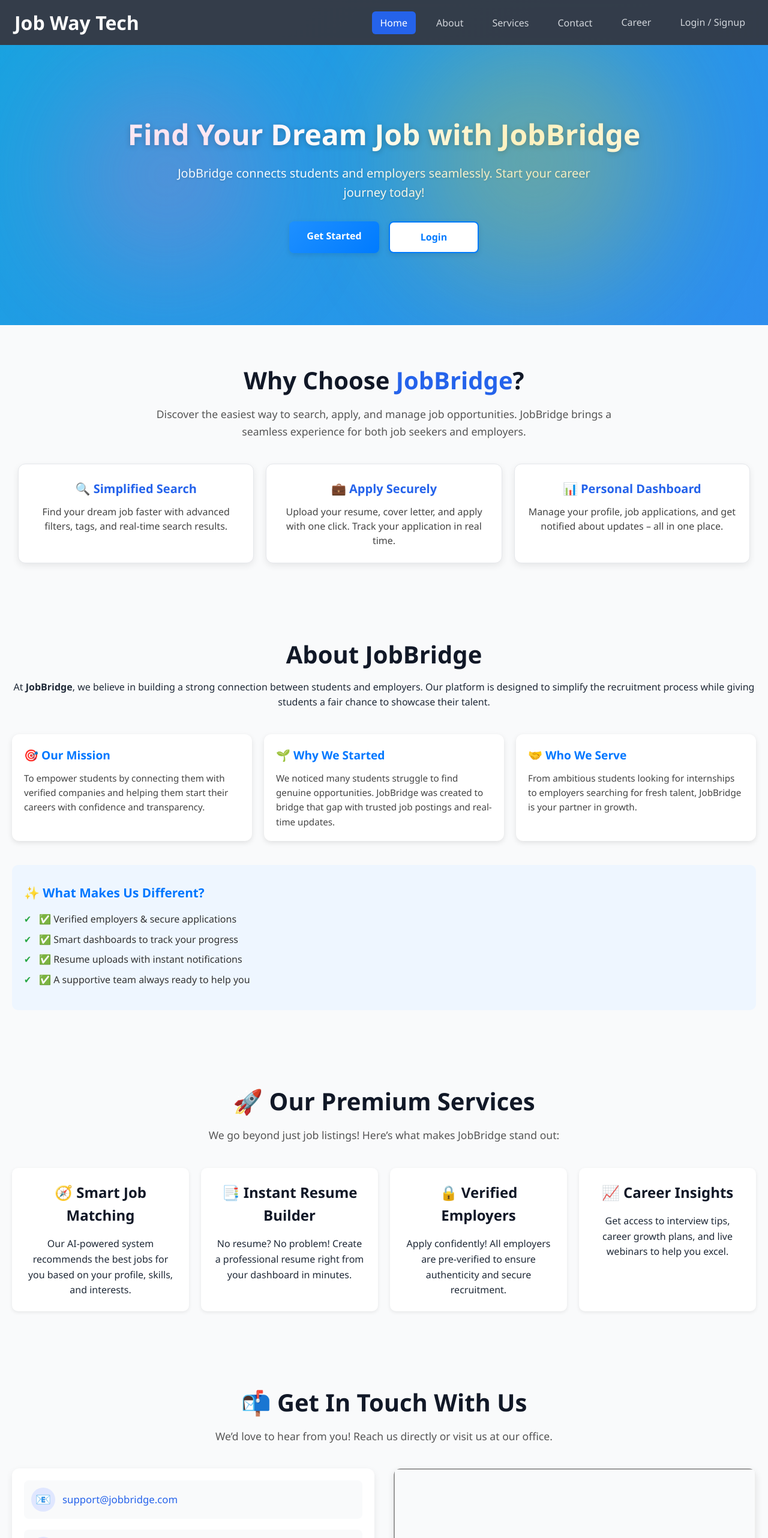
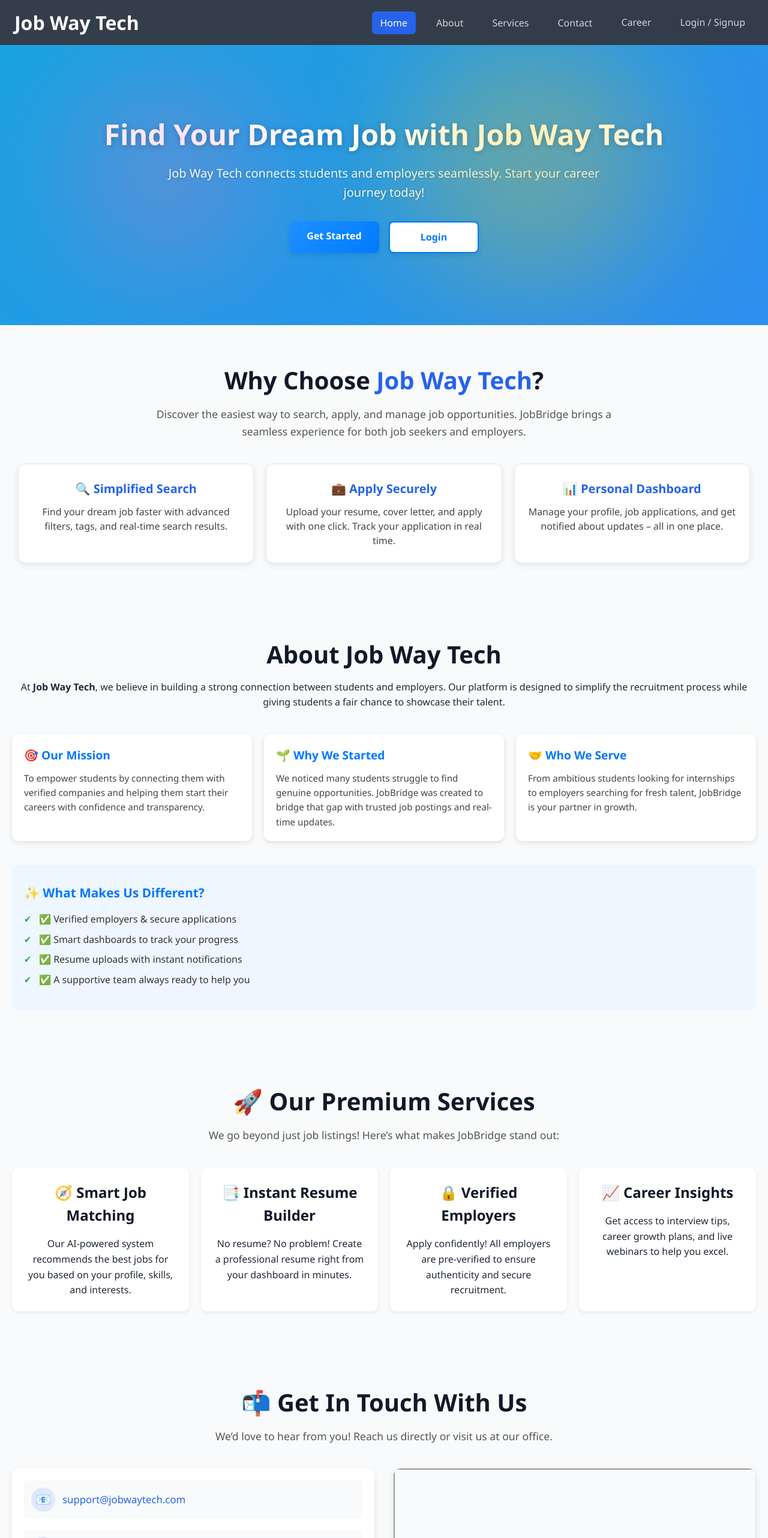
Before and after one commit to Jobwaytech/sitev1, a React (Create React App) app: page / in a window 1280 px wide. Shown: the top 2564 px of the page at 60% size. Built offline with nearby package versions, Linux system fonts and the light colour scheme; grey boxes are pictures that could not be loaded.

Commit message:
Update Home.js

```diff
--- a/src/pages/Home.js
+++ b/src/pages/Home.js
@@ -33,8 +33,8 @@ export default function Home() {
       {/* ✅ Hero Section */}
       <section className="hero-section">
         <div className="hero-content">
-          <h1 className="hero-title">Find Your Dream Job with JobBridge</h1>
-          <p className="hero-subtitle">JobBridge connects students and employers seamlessly. Start your career journey today!</p>
+          <h1 className="hero-title">Find Your Dream Job with Job Way Tech</h1>
+          <p className="hero-subtitle">Job Way Tech connects students and employers seamlessly. Start your career journey today!</p>
           <div className="hero-buttons">
             {!token ? (
               <>
@@ -67,7 +67,7 @@ export default function Home() {
       </section>
       {/* ✅ Features Section */}
       <section className="features-section">
-        <h2 className="section-title">Why Choose <span className="highlight">JobBridge</span>?</h2>
+        <h2 className="section-title">Why Choose <span className="highlight">Job Way Tech</span>?</h2>
         <p className="section-text">
           Discover the easiest way to search, apply, and manage job opportunities. JobBridge brings a seamless experience for both job seekers and employers.
         </p>
@@ -89,9 +89,9 @@ export default function Home() {
       {/* ✅ About Section */}
       <section id="about" className="about-section">
         <div className="about-container">
-          <h2 className="section-title">About JobBridge</h2>
+          <h2 className="section-title">About Job Way Tech</h2>
           <p className="about-intro">
-            At <strong>JobBridge</strong>, we believe in building a strong connection between students and employers.
+            At <strong>Job Way Tech</strong>, we believe in building a strong connection between students and employers.
             Our platform is designed to simplify the recruitment process while giving students a fair chance to showcase their talent.
           </p>
           <div className="about-grid">
@@ -161,7 +161,7 @@ export default function Home() {
               <ul className="contact-list">
                 <li>
                   <span className="icon">📧</span>
-                  <a href="mailto:support@jobbridge.com">support@jobbridge.com</a>
+                  <a href="mailto:support@jobwaytech.com">support@jobwaytech.com</a>
                 </li>
                 <li>
                   <span className="icon">📞</span>
@@ -175,9 +175,9 @@ export default function Home() {
               {/* Social Icons */}
               <div className="social-icons">
                 <a href="https://facebook.com" target="_blank" rel="noreferrer"><i className="fab fa-facebook-f"></i></a>
-                <a href="https://instagram.com" target="_blank" rel="noreferrer"><i className="fab fa-instagram"></i></a>
-                <a href="https://youtube.com" target="_blank" rel="noreferrer"><i className="fab fa-youtube"></i></a>
-                <a href="https://linkedin.com" target="_blank" rel="noreferrer"><i className="fab fa-linkedin-in"></i></a>
+                <a href="https://www.instagram.com/jobwaytech" target="_blank" rel="noreferrer"><i className="fab fa-instagram"></i></a>
+                <a href="https://www.youtube.com/@JOBWAYTECH" target="_blank" rel="noreferrer"><i className="fab fa-youtube"></i></a>
+                <a href="https://www.linkedin.com/company/jobwaytech" target="_blank" rel="noreferrer"><i className="fab fa-linkedin-in"></i></a>
                 <a href="https://twitter.com" target="_blank" rel="noreferrer"><i className="fab fa-twitter"></i></a>
               </div>
             </div>
@@ -196,7 +196,7 @@ export default function Home() {
           <div className="contact-right">
             <div className="map-container">
               <iframe
-                src="https://www.google.com/maps/embed?pb=!1m14!1m12!1m3!1d3878.6314297454956!2d78.50163773988955!3d13.558187001688585!2m3!1f0!2f0!3f0!3m2!1i1024!2i768!4f13.1!5e0!3m2!1sen!2sin!4v1753253565276!5m2!1sen!2sin"
+                src="https://www.google.com/maps/embed?pb=!1m18!1m12!1m3!1d3878.6145984575537!2d78.49996307513302!3d13.559217986812843!2m3!1f0!2f0!3f0!3m2!1i1024!2i768!4f13.1!3m3!1m2!1s0x3bb267f647576345%3A0xd9359732aee085b0!2sJob%20Way%20Tech%20Consultant%20%26%20Training!5e0!3m2!1sen!2sin!4v1755585612692!5m2!1sen!2sin"
                 width="100%"
                 height="100%"
                 allowFullScreen=""
@@ -219,7 +219,7 @@ export default function Home() {
           <div className="footer-left">
             <p>© {new Date().getFullYear()} <strong>JobBridge</strong>. All rights reserved.</p>
             <p>
-              <a href="mailto:support@jobbridge.com">📧 support@jobbridge.com</a> |
+              <a href="mailto:support@jobwaytech.com">📧 support@jobwaytech.com</a> |
               <a href="tel:+919701657953">+91 97016 57953</a>
             </p>
           </div>
@@ -229,16 +229,16 @@ export default function Home() {
             <a href="https://facebook.com" target="_blank" rel="noreferrer" className="footer-icon" aria-label="Facebook">
               <i className="fab fa-facebook-f"></i>
             </a>
-            <a href="https://instagram.com" target="_blank" rel="noreferrer" className="footer-icon" aria-label="Instagram">
+            <a href="https://www.instagram.com/jobwaytech/" target="_blank" rel="noreferrer" className="footer-icon" aria-label="Instagram">
               <i className="fab fa-instagram"></i>
             </a>
-            <a href="https://youtube.com" target="_blank" rel="noreferrer" className="footer-icon" aria-label="YouTube">
+            <a href="https://www.youtube.com/@JOBWAYTECH" target="_blank" rel="noreferrer" className="footer-icon" aria-label="YouTube">
               <i className="fab fa-youtube"></i>
             </a>
             <a href="https://twitter.com" target="_blank" rel="noreferrer" className="footer-icon" aria-label="Twitter">
               <i className="fab fa-twitter"></i>
             </a>
-            <a href="https://linkedin.com" target="_blank" rel="noreferrer" className="footer-icon" aria-label="LinkedIn">
+            <a href="https://www.linkedin.com/company/jobwaytech/" target="_blank" rel="noreferrer" className="footer-icon" aria-label="LinkedIn">
               <i className="fab fa-linkedin-in"></i>
             </a>
           </div>
```
